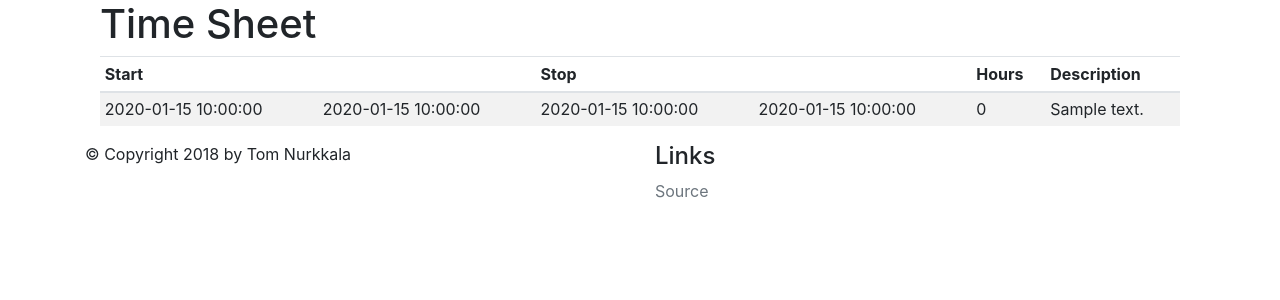
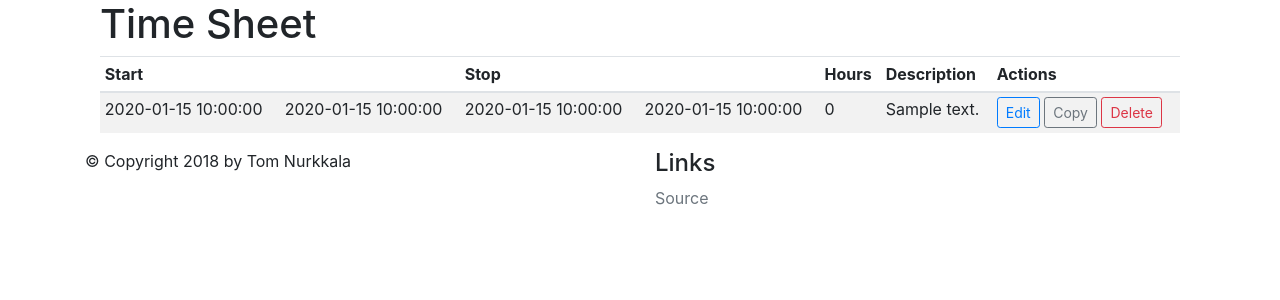
Before and after one commit to faraday-effect/time-machine-flask, a Flask app: page /time-sheet in a window 1280 px wide. Shown: the part 112-412 px from the top of the page. Run offline with Flask 2, Linux system fonts and the light colour scheme; a database or web service that is not in the repository returns one stand-in record (values such as "Sample title"); some libraries are stand-ins or nearby versions.

Commit message:
Add action buttons

```diff
--- a/templates/time-sheet.html
+++ b/templates/time-sheet.html
@@ -11,6 +11,7 @@
             <th colspan="2">Stop</th>
             <th>Hours</th>
             <th>Description</th>
+            <th>Actions</th>
         </tr>
         </thead>
         <tbody>
@@ -22,6 +23,11 @@
                 <td>{{ entry.end_time }}</td>
                 <td>{{ 0 }}</td>
                 <td>{{ entry.description }}</td>
+                <td>
+                    <button class="btn btn-outline-primary btn-sm">Edit</button>
+                    <button class="btn btn-outline-secondary btn-sm">Copy</button>
+                    <button class="btn btn-outline-danger btn-sm">Delete</button>
+                </td>
             </tr>
         {% else %}
             <tr>
```
Lines whose indentation alone changed are shown as unchanged.
